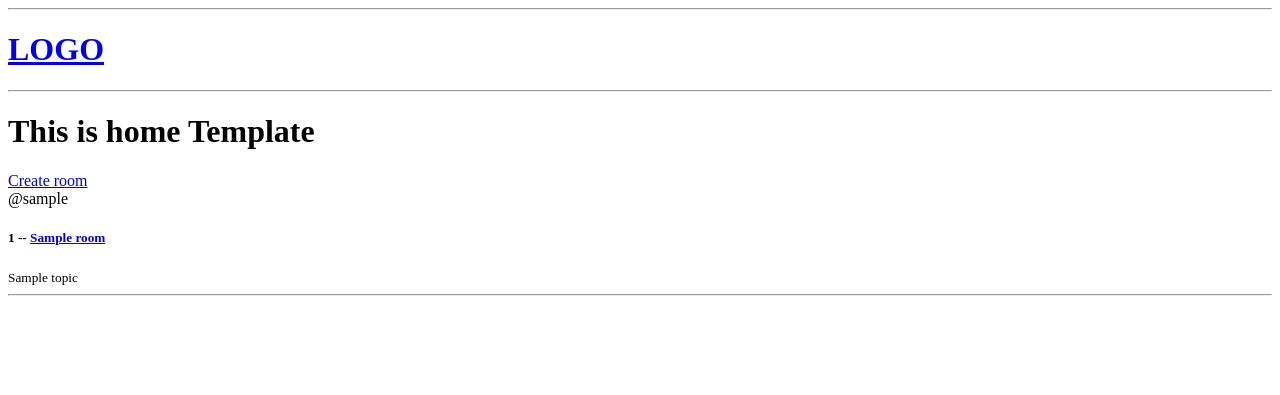
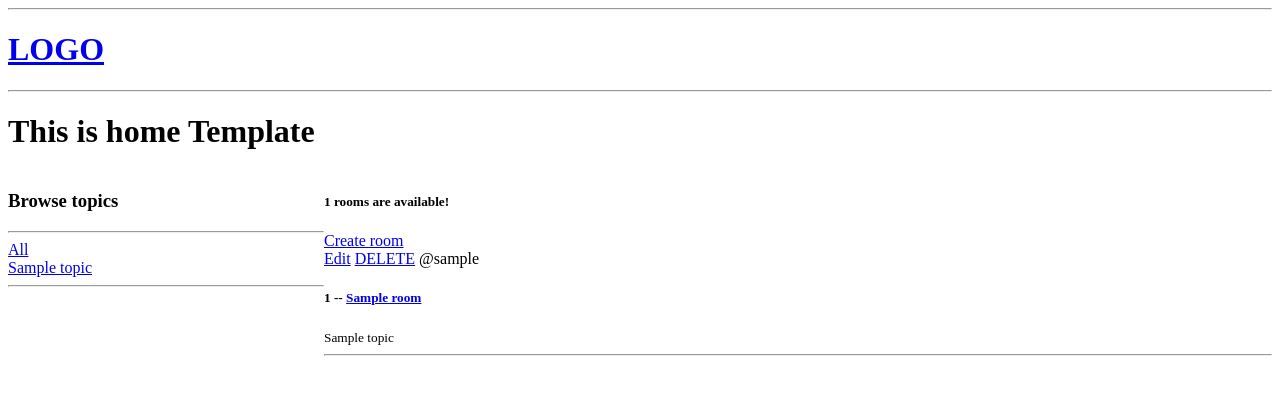
Before and after one commit to Shuvam77/student-microblog, a Django app: template base/templates/base/home.html in a window 1280 px wide. Shown: the top 395 px of the page. Run offline with Django 4.2, Linux system fonts and the light colour scheme; tables that the repository leaves empty hold one stand-in row (values such as "Sample post"); the template is opened without the code that fills it: values that come from a table or form of the project are taken from there, most other values are stand-ins (such as "Sample title", 1, 10 or a date in 2020); parts of the project's set-up code (start-up, migrations or seed data) failed here and were passed over.

Commit message:
search and filter

```diff
--- a/base/templates/base/home.html
+++ b/base/templates/base/home.html
@@ -7,12 +7,42 @@
 
 <h1>This is home Template</h1>
 
+<style>
+    .home-container{
+        display: grid;
+        grid-template-columns: 1fr 3fr;
+    }
+</style>
+
+
+<div class="home-container">
 
     <div>
+        <h3>Browse topics</h3>
+        <hr>
+            <div>
+                <a href="{% url 'home_index'%}">All</a>
+            </div>
+
+        {% for topic in topics %}
+            <div>
+                <a href="{% url 'home_index' %}?q={{topic.name}}">{{topic.name}}</a>
+            </div>
+        {% endfor %}
+        <hr>
+    </div>
+
+
+    <div>
+
+        <h5>{{room_count}} rooms are available!</h5>
         <a href="{% url 'create-room' %}">Create room</a>
         <div>
             {% for room in rooms %}
                 <div>
+                    <a href="{% url 'update-room' room.id %}">Edit</a>
+                    <a href="{% url 'delete-room' room.id %}">DELETE</a>
+
                     <span>@{{room.host.username}}</span>
                     <h5>{{room.id}} -- <a href="{% url 'room_detail' room.id %}">{{room.name}}</a></h5>
                     <small>{{room.topic.name}}</small>
@@ -21,5 +51,6 @@
             {% endfor %}
         </div>
     </div>
+</div>
 
 {% endblock %}
```
Also changed, not shown: base/templates/base/delete.html (added, +14 -0 lines), base/templates/base/room_form.html (+3 -5 lines). Lines whose indentation alone changed are shown as unchanged.
